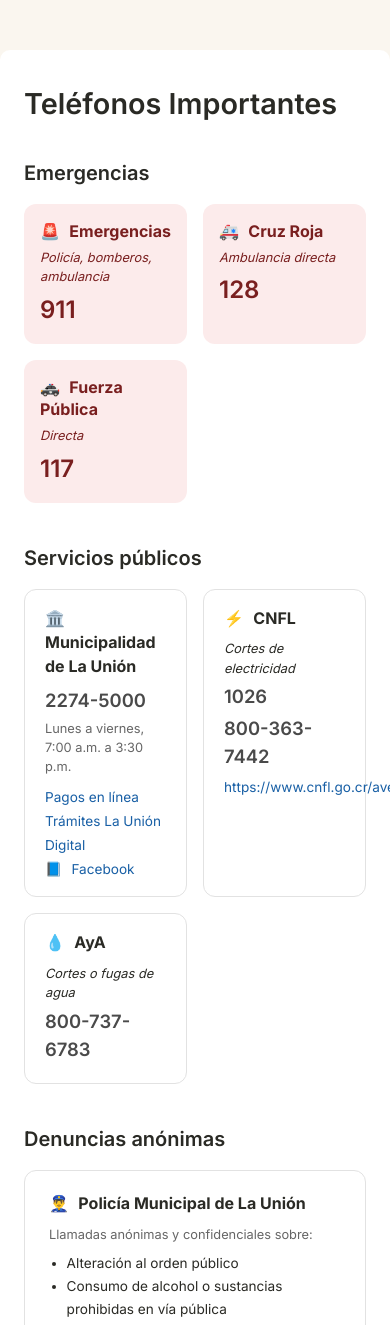
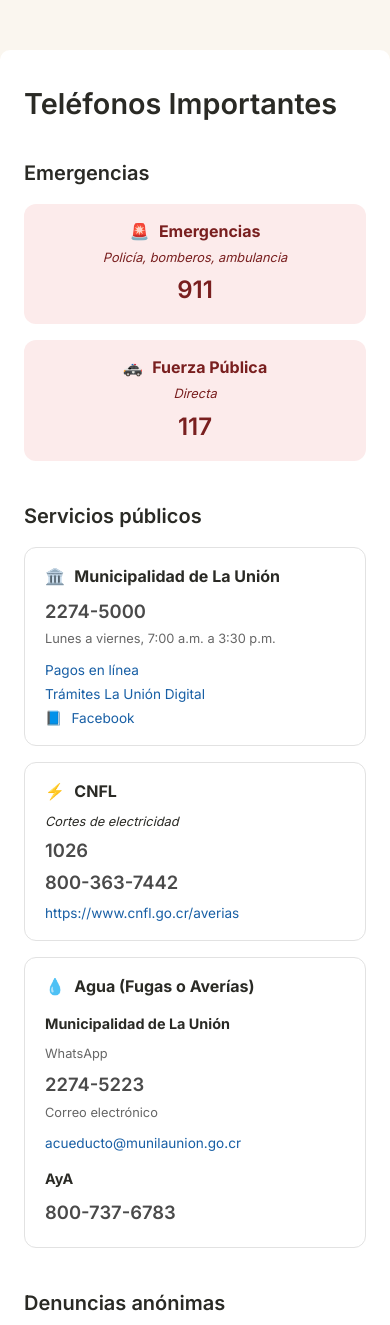
Before and after one commit to Residencial-La-Antigua/website, a Django app: page /informacion/telefonos-importantes/ in a window 390 px wide; the page is wider, and only the part inside the window is pictured. Shown: the part 126-1451 px from the top of that part. Run offline with Django 5.2, Linux system fonts and the light colour scheme.

Commit message:
Update phone numbers

```diff
--- a/static/css/informacion.css
+++ b/static/css/informacion.css
@@ -1,7 +1,7 @@
 /* Shared styles for the /informacion/ section */
 
 .info-page {
-  max-width: 760px;
+  max-width: 960px;
   margin: 0 auto;
   padding: 2rem 1.5rem;
   background-color: white;
@@ -26,7 +26,7 @@
 
 .card-grid {
   display: grid;
-  grid-template-columns: repeat(auto-fit, minmax(160px, 1fr));
+  grid-template-columns: repeat(auto-fit, minmax(260px, 1fr));
   gap: 1rem;
 }
 
@@ -40,6 +40,7 @@
   border-radius: 12px;
   padding: 1rem;
   transition: transform 0.3s ease-in-out;
+  text-align: center;
 }
 
 .phone-card:hover {
@@ -90,6 +91,12 @@
   border-radius: 12px;
   padding: 1rem 1.25rem;
   transition: transform 0.3s ease-in-out;
+}
+
+.info-card h4 {
+  font-size: 0.9rem;
+  margin-top: 0.9rem;
+  margin-bottom: 0.6rem;
 }
 
 .info-card:hover {
--- a/templates/telefonos-importantes.html
+++ b/templates/telefonos-importantes.html
@@ -19,12 +19,6 @@
         <h3 class="phone-card__label"><span class="card-icon" aria-hidden="true">🚨</span> Emergencias</h3>
         <i class="phone-card__detail">Policía, bomberos, ambulancia</i>
         <a class="phone-card__number" href="tel:911">911</a>
-      </div>
-
-      <div class="phone-card phone-card--danger">
-        <h3 class="phone-card__label"><span class="card-icon" aria-hidden="true">🚑</span> Cruz Roja</h3>
-        <i class="phone-card__detail">Ambulancia directa</i>
-        <a class="phone-card__number" href="tel:128">128</a>
       </div>
 
       <div class="phone-card phone-card--danger">
@@ -66,8 +60,15 @@
       </div>
 
       <div class="info-card">
-        <h3 class="info-card__title"><span class="card-icon" aria-hidden="true">💧</span> AyA</h3>
-        <i class="info-card__detail">Cortes o fugas de agua</i>
+        <h3 class="info-card__title"><span class="card-icon" aria-hidden="true">💧</span> Agua (Fugas o Averías)</h3>
+        <h4>Municipalidad de La Unión</h4>
+        <p class="info-card__meta">WhatsApp</p>
+        <a class="info-card__number" href="tel:22745223">2274-5223</a>
+        <p class="info-card__meta">Correo electrónico</p>
+        <a class="info-card__link" href="mailto:acueducto@munilaunion.go.cr" target="_blank" rel="noopener">
+          acueducto@munilaunion.go.cr
+        </a>
+        <h4> AyA</h4>
         <a class="info-card__number" href="tel:8007376783">800-737-6783</a>
       </div>
 
```
